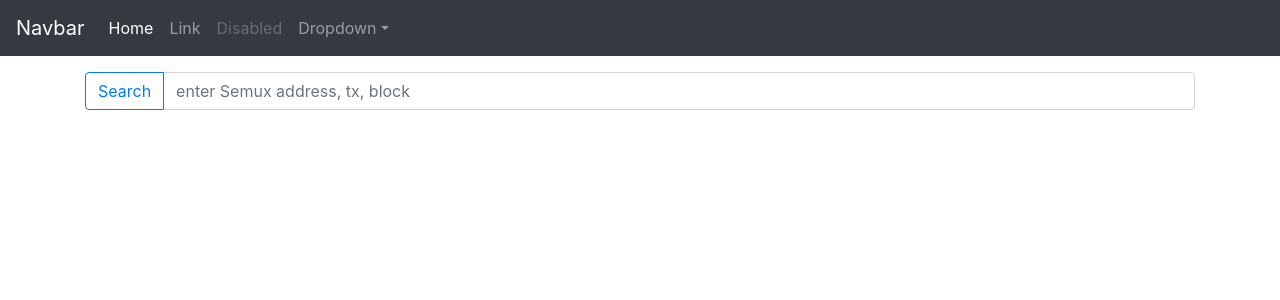
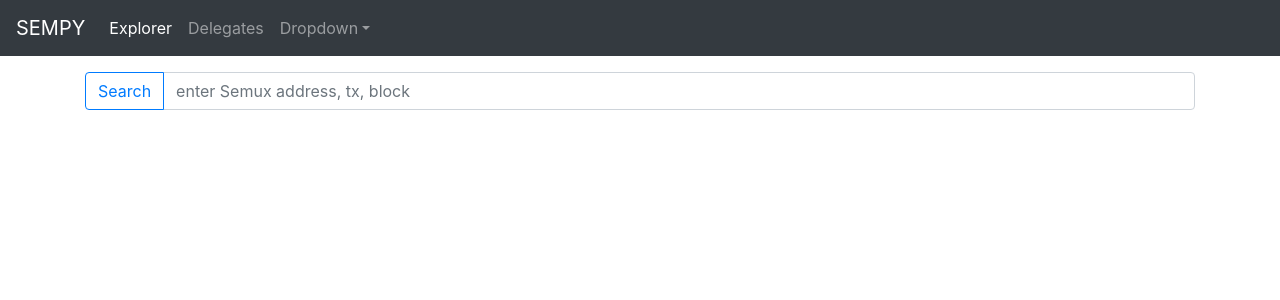
Before and after one commit to mdodong/sempy-backend, a Python web app: template sempy-backend/app/templates/base.html in a window 1280 px wide. Shown: the top 300 px of the page. Run offline with Jinja, Linux system fonts and the light colour scheme; the template is opened without the code that fills it, so the values that code supplies are empty; some libraries are stand-ins or nearby versions.

Commit message:
change explorer and base template

```diff
--- a/sempy-backend/app/explorer/routes.py
+++ b/sempy-backend/app/explorer/routes.py
@@ -1,13 +1,12 @@
 import sys, os
 from flask import Blueprint, jsonify, render_template
-sys.path.insert(1, os.path.join(sys.path[0], '..'))
 
 import app.api
 
 mod = Blueprint('explorer', __name__)
 
 @mod.route('/')
-def home():
+def homepage():
     #return jsonify(api.get_delegates()) #
     #return '<h1>This is the Homepage</h1>'
-    return render_template('index.html')
+    return render_template('explorer.html')
--- a/sempy-backend/app/templates/base.html
+++ b/sempy-backend/app/templates/base.html
@@ -17,7 +17,7 @@
     {% block nav %}
 
     <nav class="navbar navbar-expand-md navbar-dark bg-dark fixed-top">
-      <a class="navbar-brand" href="#">Navbar</a>
+      <a class="navbar-brand" href="#">SEMPY</a>
       <button class="navbar-toggler" type="button" data-toggle="collapse" data-target="#navbarsExampleDefault" aria-controls="navbarsExampleDefault" aria-expanded="false" aria-label="Toggle navigation">
         <span class="navbar-toggler-icon"></span>
       </button>
@@ -25,16 +25,13 @@
       <div class="collapse navbar-collapse" id="navbarsExampleDefault">
         <ul class="navbar-nav mr-auto">
           <li class="nav-item active">
-            <a class="nav-link" href="#">Home <span class="sr-only">(current)</span></a>
+            <a class="nav-link" href="#">Explorer <span class="sr-only">(current)</span></a>
           </li>
           <li class="nav-item">
-            <a class="nav-link" href="#">Link</a>
-          </li>
-          <li class="nav-item">
-            <a class="nav-link disabled" href="#">Disabled</a>
+            <a class="nav-link" href="#">Delegates</a>
           </li>
           <li class="nav-item dropdown">
-            <a class="nav-link dropdown-toggle" href="https://example.com" id="dropdown01" data-toggle="dropdown" aria-haspopup="true" aria-expanded="false">Dropdown</a>
+            <a class="nav-link dropdown-toggle" href="#" id="dropdown01" data-toggle="dropdown" aria-haspopup="true" aria-expanded="false">Dropdown</a>
             <div class="dropdown-menu" aria-labelledby="dropdown01">
               <a class="dropdown-item" href="#">Action</a>
               <a class="dropdown-item" href="#">Another action</a>
```
